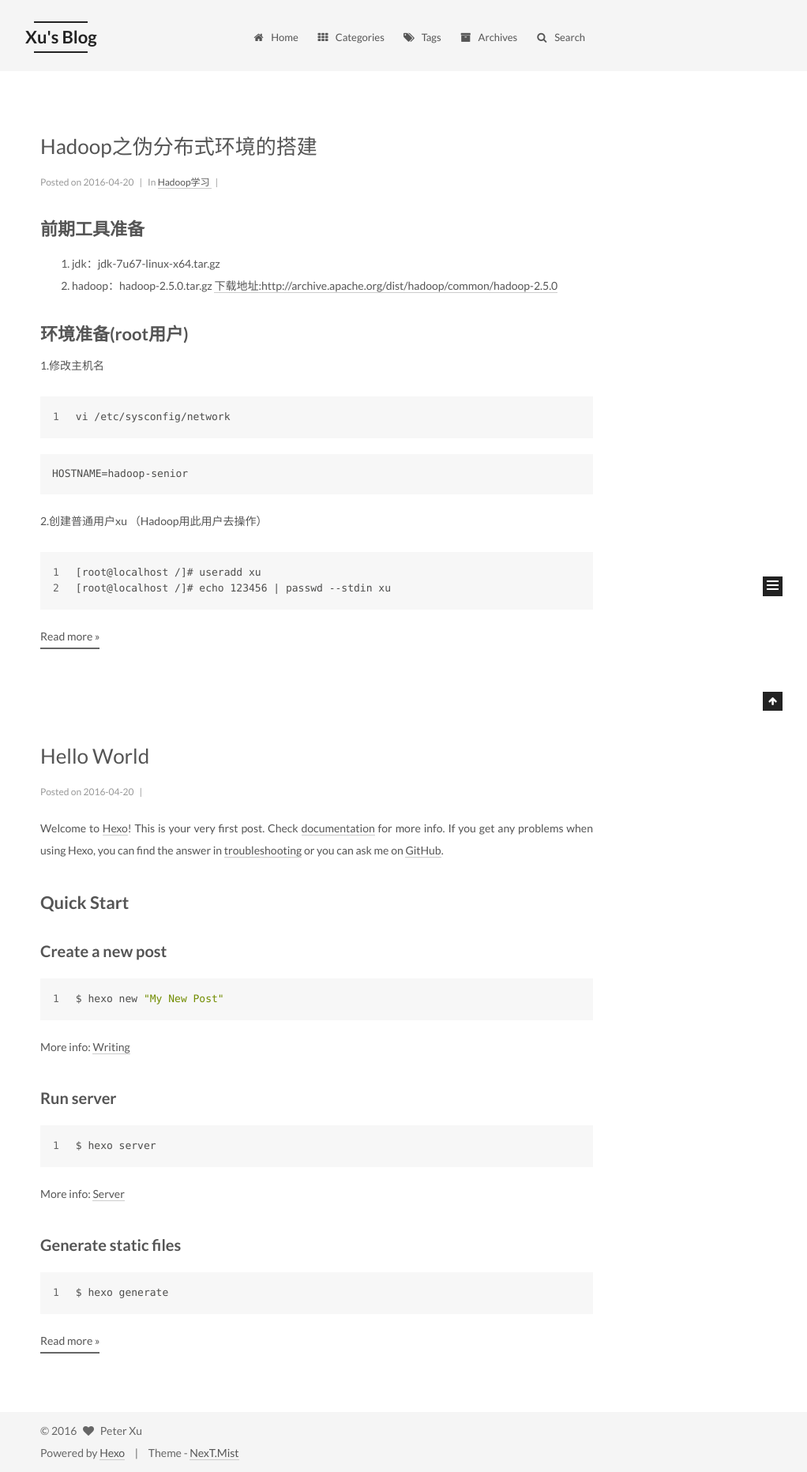
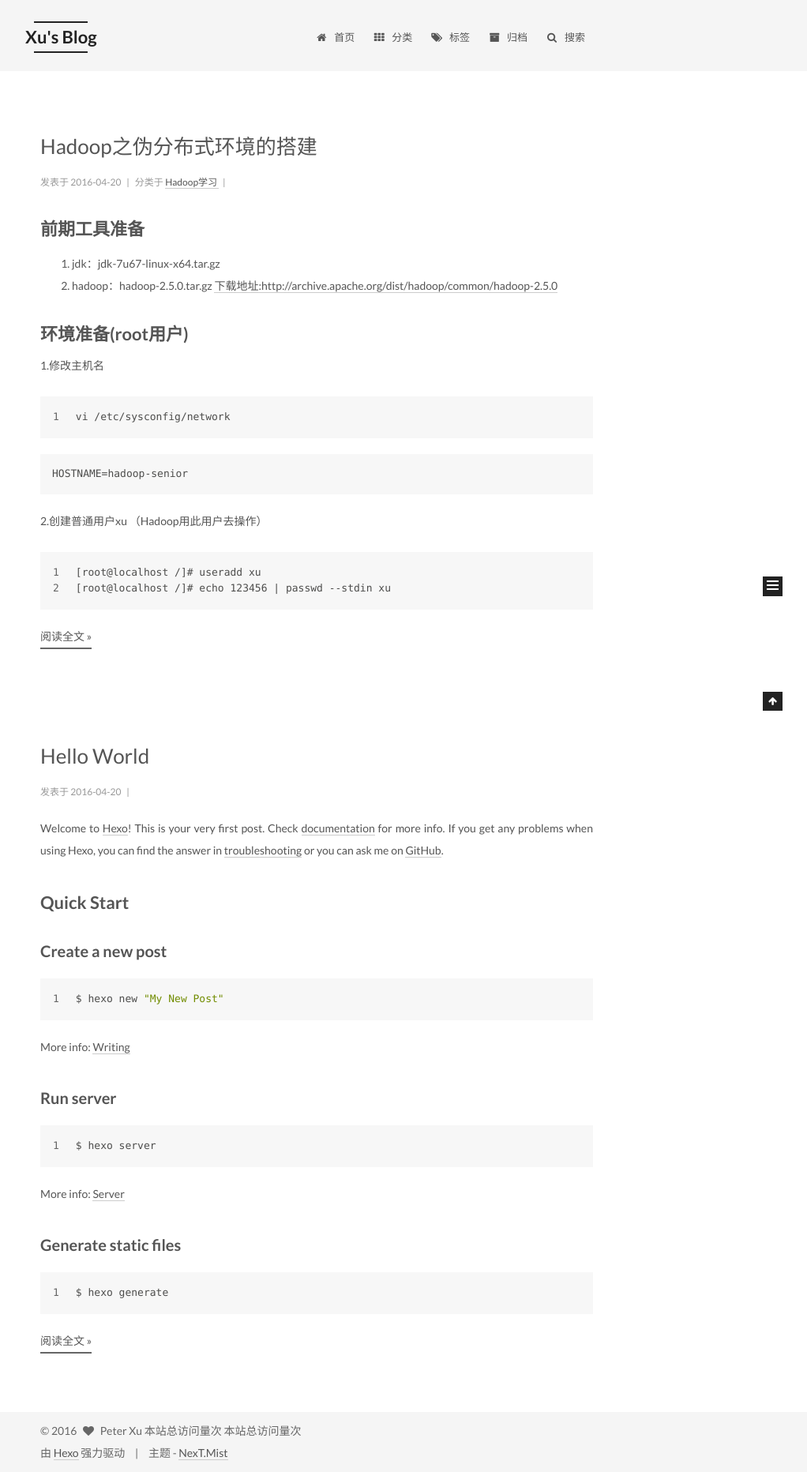
Before and after one commit to coder-xu/coder-xu.github.io, a plain HTML site: page index.html in a window 1280 px wide. Shown: the whole page at 79% size, without its empty margins (239-1261 px from the left). Drawn offline with Linux system fonts and the light colour scheme; some packages are replaced by stand-ins of ours; a script that the page names is missing.

Commit message:
Site updated: 2016-04-22 22:20:24

```diff
--- a/css/main.css
+++ b/css/main.css
@@ -1534,7 +1534,7 @@ pre .javascript .function {
   width: 4px;
   height: 4px;
   border-radius: 50%;
-  background: #ffff1a;
+  background: #fae8d1;
 }
 .links-of-blogroll {
   font-size: 13px;
--- a/index.html
+++ b/index.html
@@ -103,7 +103,7 @@
     motion: true,
     duoshuo: {
       userId: 0,
-      author: 'Author'
+      author: '博主'
     }
   };
 </script>
@@ -178,7 +178,7 @@
 
               <i class="menu-item-icon fa fa-home fa-fw"></i> <br />
 
-            Home
+            首页
           </a>
         </li>
 
@@ -188,7 +188,7 @@
 
               <i class="menu-item-icon fa fa-th fa-fw"></i> <br />
 
-            Categories
+            分类
           </a>
         </li>
 
@@ -198,7 +198,7 @@
 
               <i class="menu-item-icon fa fa-tags fa-fw"></i> <br />
 
-            Tags
+            标签
           </a>
         </li>
 
@@ -208,7 +208,7 @@
 
               <i class="menu-item-icon fa fa-archive fa-fw"></i> <br />
 
-            Archives
+            归档
           </a>
         </li>
 
@@ -221,7 +221,7 @@
 
               <i class="menu-item-icon fa fa-search fa-fw"></i> <br />
 
-            Search
+            搜索
           </a>
         </li>
 
@@ -294,7 +294,7 @@
             <span class="post-meta-item-icon">
               <i class="fa fa-calendar-o"></i>
             </span>
-            <span class="post-meta-item-text">Posted on</span>
+            <span class="post-meta-item-text">发表于</span>
             <time itemprop="dateCreated" datetime="2016-04-20T22:03:54+08:00" content="2016-04-20">
               2016-04-20
             </time>
@@ -306,7 +306,7 @@
               <span class="post-meta-item-icon">
                 <i class="fa fa-folder-o"></i>
               </span>
-              <span class="post-meta-item-text">In</span>
+              <span class="post-meta-item-text">分类于</span>
 
                 <span itemprop="about" itemscope itemtype="https://schema.org/Thing">
                   <a href="/categories/Hadoop学习/" itemprop="url" rel="index">
@@ -363,7 +363,7 @@
 <figure class="highlight plain"><table><tr><td class="gutter"><pre><span class="line">1</span><br><span class="line">2</span><br></pre></td><td class="code"><pre><span class="line">[root@localhost /]# useradd xu</span><br><span class="line">[root@localhost /]# echo 123456 | passwd --stdin xu</span><br></pre></td></tr></table></figure>
           <div class="post-more-link text-center">
             <a class="btn" href="/2016/04/20/Hadoop之伪分布式环境的搭建/#more" rel="contents">
-              Read more &raquo;
+              阅读全文 &raquo;
             </a>
           </div>
 
@@ -426,7 +426,7 @@
             <span class="post-meta-item-icon">
               <i class="fa fa-calendar-o"></i>
             </span>
-            <span class="post-meta-item-text">Posted on</span>
+            <span class="post-meta-item-text">发表于</span>
             <time itemprop="dateCreated" datetime="2016-04-20T21:37:37+08:00" content="2016-04-20">
               2016-04-20
             </time>
@@ -473,7 +473,7 @@
 <h3 id="Generate-static-files"><a href="#Generate-static-files" class="headerlink" title="Generate static files"></a>Generate static files</h3><figure class="highlight bash"><table><tr><td class="gutter"><pre><span class="line">1</span><br></pre></td><td class="code"><pre><span class="line">$ hexo generate</span><br></pre></td></tr></table></figure>
           <div class="post-more-link text-center">
             <a class="btn" href="/2016/04/20/hello-world/#more" rel="contents">
-              Read more &raquo;
+              阅读全文 &raquo;
             </a>
           </div>
 
@@ -544,7 +544,7 @@
           <div class="site-state-item site-state-posts">
             <a href="/archives">
               <span class="site-state-item-count">2</span>
-              <span class="site-state-item-name">posts</span>
+              <span class="site-state-item-name">日志</span>
             </a>
           </div>
 
@@ -552,7 +552,7 @@
             <div class="site-state-item site-state-categories">
               <a href="/categories">
                 <span class="site-state-item-count">1</span>
-                <span class="site-state-item-name">categories</span>
+                <span class="site-state-item-name">分类</span>
               </a>
             </div>
 
@@ -561,7 +561,7 @@
             <div class="site-state-item site-state-tags">
               <a href="/tags">
                 <span class="site-state-item-count">1</span>
-                <span class="site-state-item-name">tags</span>
+                <span class="site-state-item-name">标签</span>
               </a>
             </div>
 
@@ -601,7 +601,11 @@
 
     <footer id="footer" class="footer">
       <div class="footer-inner">
-        <div class="copyright" >
+
+<script async src="https://dn-lbstatics.qbox.me/busuanzi/2.3/busuanzi.pure.mini.js">
+</script>
+
+<div class="copyright" >
 
   &copy;
   <span itemprop="copyrightYear">2016</span>
@@ -609,18 +613,25 @@
     <i class="fa fa-heart"></i>
   </span>
   <span class="author" itemprop="copyrightHolder">Peter Xu</span>
+  <span id="busuanzi_container_site_pv">
+    本站总访问量<span id="busuanzi_value_site_pv"></span>次
+</span>
+<span id="busuanzi_container_site_pv">
+    本站总访问量<span id="busuanzi_value_site_pv"></span>次
+</span>
 </div>
 
 <div class="powered-by">
-  Powered by <a class="theme-link" href="http://hexo.io">Hexo</a>
+  由 <a class="theme-link" href="http://hexo.io">Hexo</a> 强力驱动
 </div>
 
 <div class="theme-info">
-  Theme -
+  主题 -
   <a class="theme-link" href="https://github.com/iissnan/hexo-theme-next">
     NexT.Mist
   </a>
 </div>
+
 
 
 
```
Also changed, not shown: 2016/04/20/Hadoop之伪分布式环境的搭建/index.html (+27 -16 lines), 2016/04/20/hello-world/index.html (+26 -15 lines), archives/2016/04/index.html (+25 -14 lines), archives/2016/index.html (+25 -14 lines), archives/index.html (+25 -14 lines), categories/Hadoop学习/index.html (+25 -14 lines), categories/index.html (+25 -14 lines), tags/Hadoop/index.html (+25 -14 lines), tags/index.html (+25 -14 lines).
